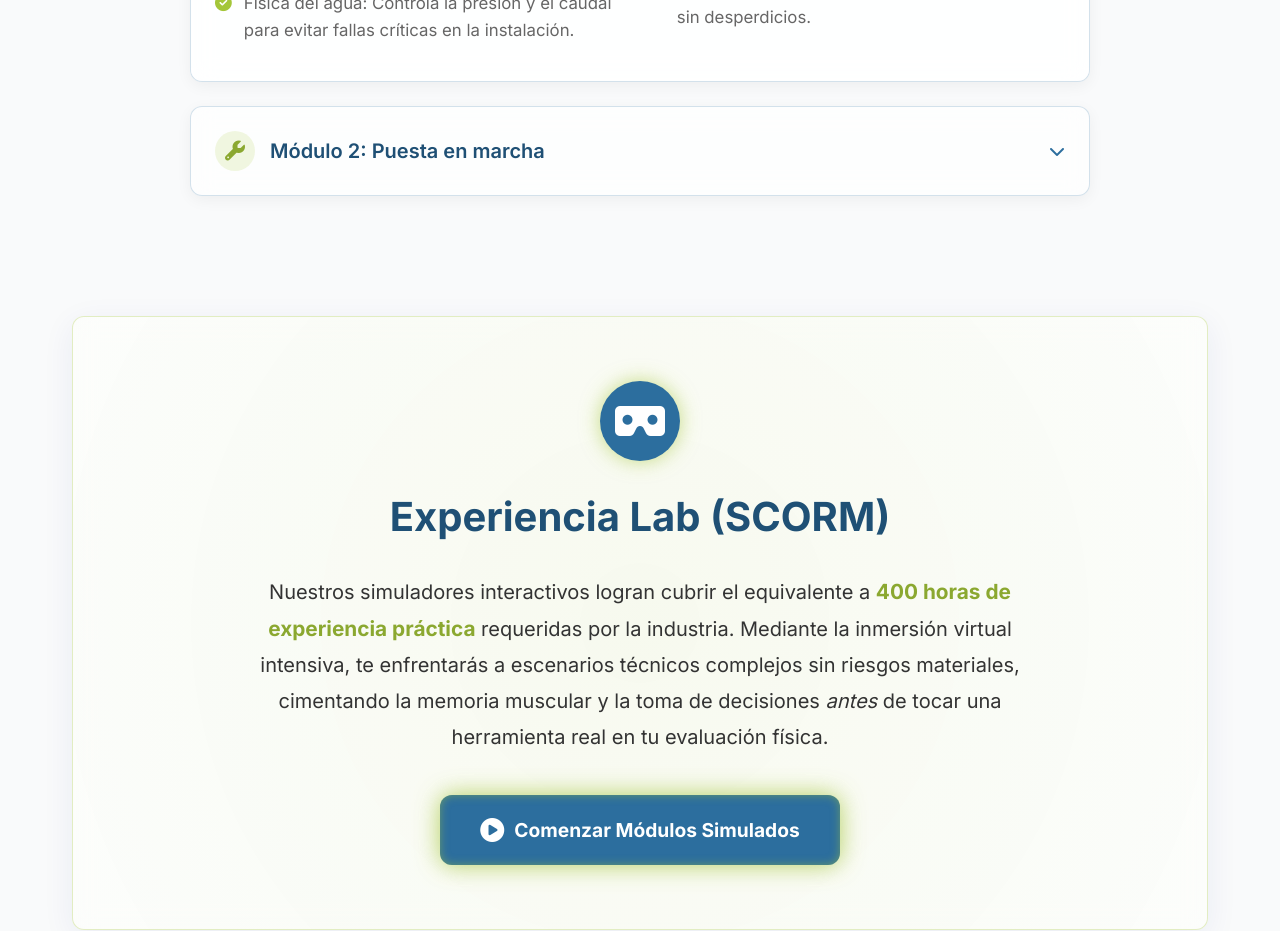
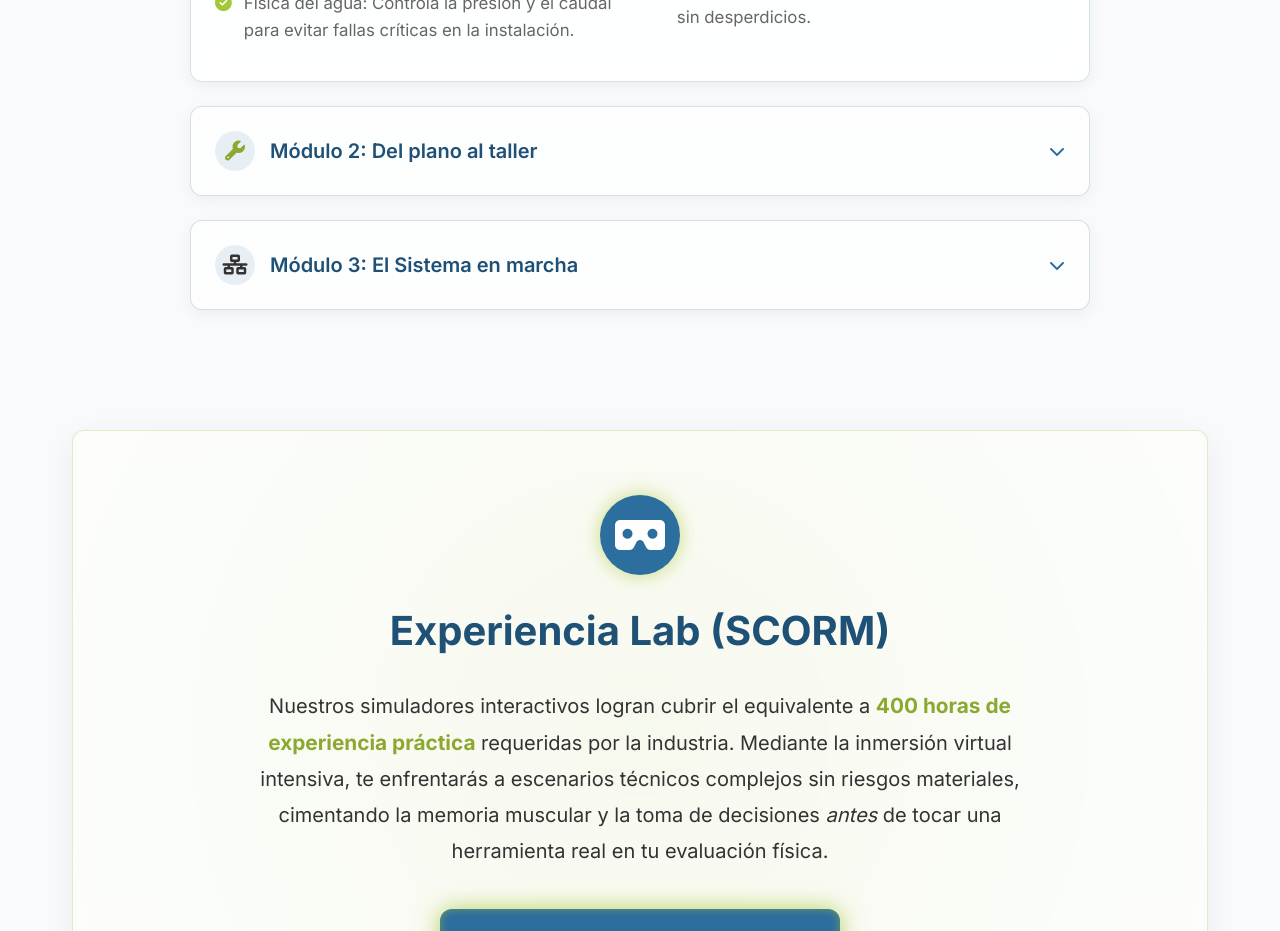
Before and after one commit to Hericraft-Ags/tecno-oficios, a Vue app: page /hidraulic-course in a window 1280 px wide. Shown: the part 2260-3191 px from the top of the page. Built offline with nearby package versions, Linux system fonts and the light colour scheme.

Commit message:
Curso hidraulica - Modulos

```diff
--- a/src/views/HidraulicInstall.vue
+++ b/src/views/HidraulicInstall.vue
@@ -265,7 +265,7 @@
                     <div class="w-10 h-10 rounded-full bg-[rgba(44,110,158,0.1)] text-[var(--color-blue)] flex items-center justify-center mr-[15px]">
                         <i class="fas fa-file-contract"></i>
                     </div>
-                    Módulo 1: Introducción a la red hidráulica y sanitaria
+                        Módulo 1: Introducción a la red hidráulica y sanitaria
                     </div>
                     <i class="fas fa-chevron-down accordion-icon"></i>
                 </div>
@@ -299,10 +299,10 @@
                     @click="toggleAccordion(1)"
                 >
                     <div class="flex items-center text-[1.25rem]">
-                    <div class="w-10 h-10 rounded-full bg-[rgba(164,198,57,0.15)] text-[var(--color-green-dark)] flex items-center justify-center mr-[15px]">
+                    <div class="w-10 h-10 rounded-full bg-[rgba(44,110,158,0.1)] text-[var(--color-green-dark)] flex items-center justify-center mr-[15px]">
                         <i class="fas fa-wrench"></i>
                     </div>
-                    Módulo 2: Puesta en marcha
+                        Módulo 2: Del plano al taller
                     </div>
                     <i class="fas fa-chevron-down accordion-icon"></i>
                 </div>
@@ -311,15 +311,53 @@
                     :style="activeIndex === 1 ? { maxHeight: '1000px' } : { maxHeight: '0px' }"
                 >
                     <div class="accordion-content">
-                    <p style="margin-bottom: 1.5rem; font-size: 1.1rem;">Aplica todo lo habilitado para proceder al ensamblaje final, integración de equipos y la exhaustiva verificación de calidad y presiones de la instalación.</p>
+                    <p style="margin-bottom: 1.5rem; font-size: 1.1rem;">Habilitar los materiales y herramientas necesarios para la instalación, aplicando técnicas de corte y unión con precisión y seguridad, bajo los estándares de calidad del EC0324.</p>
                         <div style="display: grid; grid-template-columns: repeat(auto-fit, minmax(250px, 1fr)); gap: 1rem;">
                             <ul class="module-list mt-0">
-                                <li><i class="fas fa-check-circle"></i> <span>Armado estructurado de redes hidráulicas y sanitarias completas.</span></li>
-                                <li><i class="fas fa-check-circle"></i> <span>Conexión técnica e instalación de muebles (WC, lavabo, regadera).</span></li>
+                                <li><i class="fas fa-check-circle"></i> <span>La armadura del técnico: Selección y uso correcto del EPP para riesgos químicos y térmicos.</span></li>
+                                <li><i class="fas fa-check-circle"></i> <span>Diagnóstico de herramientas: Inspección y calibración de cortadores, niveles y dados de termofusión.</span></li>
+                                <li><i class="fas fa-check-circle"></i> <span>Arte del habilitado: Técnicas de corte y escariado para asegurar diámetros perfectos.</span></li>
                             </ul>
                             <ul class="module-list mt-0">
-                                <li><i class="fas fa-check-circle"></i> <span>Ejecución de pruebas de hermeticidad y presión.</span></li>
-                                <li><i class="fas fa-check-circle"></i> <span>Verificación de funcionamiento, purgado y entrega profesional.</span></li>
+                                <li><i class="fas fa-check-circle"></i> <span>Maestría en uniones: Dominio experto de soldadura, cementado y termofusión.</span></li>
+                                <li><i class="fas fa-check-circle"></i> <span>Orden y residuos: Gestión profesional del área de trabajo y disposición de sobrantes.</span></li>
+                            </ul>
+                        </div>
+                    </div>
+                </div>
+            </div>
+
+            <!-- Módulo 3-->
+            <div class="accordion-item">
+                <div
+                    class="accordion-header"
+                    :class="{ active: activeIndex === 2 }"
+                    @click="toggleAccordion(2)"
+                >
+                    <div class="flex items-center text-[1.25rem]">
+                    <div class="w-10 h-10 rounded-full bg-[rgba(44,110,158,0.1)] text-[var(--color-text-main)] flex items-center justify-center mr-[15px]">
+                        <i class="fas fa-network-wired"></i>
+                    </div>
+                        Módulo 3: El Sistema en marcha
+                    </div>
+                    <i class="fas fa-chevron-down accordion-icon"></i>
+                </div>
+                <div
+                    class="accordion-body"
+                    :style="activeIndex === 2 ? { maxHeight: '1000px' } : { maxHeight: '0px' }"
+                >
+                    <div class="accordion-content">
+                    <p style="margin-bottom: 1.5rem; font-size: 1.1rem;">Integrar la red hidrosanitaria y fijar los muebles de baño siguiendo el diseño isométrico, ejecutando pruebas de hermeticidad que garanticen una instalación técnica sin fugas ni errores.</p>
+                        <div style="display: grid; grid-template-columns: repeat(auto-fit, minmax(250px, 1fr)); gap: 1rem;">
+                            <ul class="module-list mt-0">
+                                <li><i class="fas fa-check-circle"></i> <span>Montaje maestro: Fijación técnica de tuberías y respeto crítico a las pendientes sanitarias.</span></li>
+                                <li><i class="fas fa-check-circle"></i> <span>Instalación de muebles: Montaje y sellado profesional de WC, lavabos y regaderas.</span></li>
+                                <li><i class="fas fa-check-circle"></i> <span>Conexión de equipos: Instalación segura de calentadores y válvulas de alivio.</span></li>
+                            </ul>
+                            <ul class="module-list mt-0">
+                                <li><i class="fas fa-check-circle"></i> <span>Momento de la verdad: Pruebas de hermeticidad y estanqueidad para certificar cero fugas.</span></li>
+                                <li><i class="fas fa-check-circle"></i> <span>Entrega profesional: Elaboración de reportes técnicos y limpieza final de la obra.</span></li>
+                                <li><i class="fas fa-check-circle"></i> <span>Simulador de certificación: Para obtener el pase a la evaluación real, el alumno debe completar una Misión Integradora.</span></li>
                             </ul>
                         </div>
                     </div>
```
